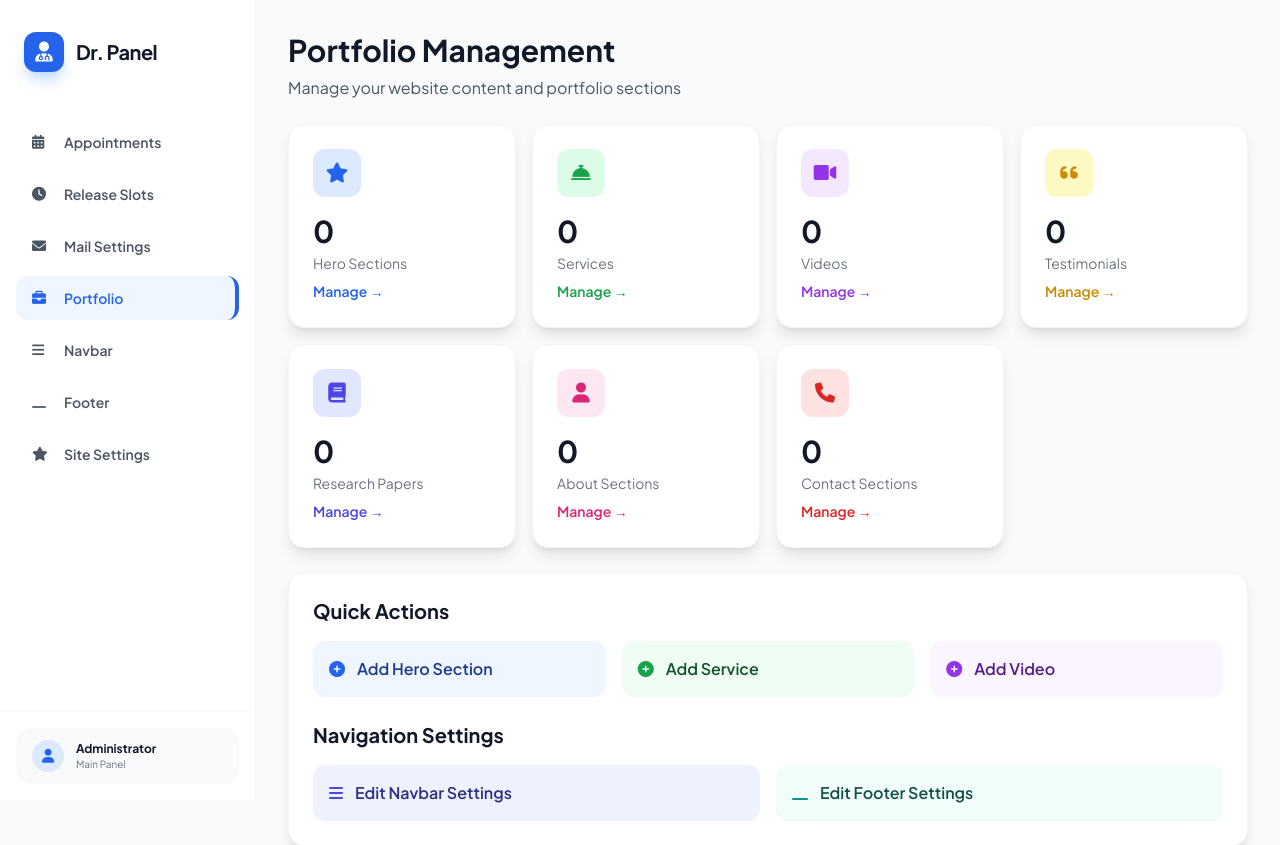
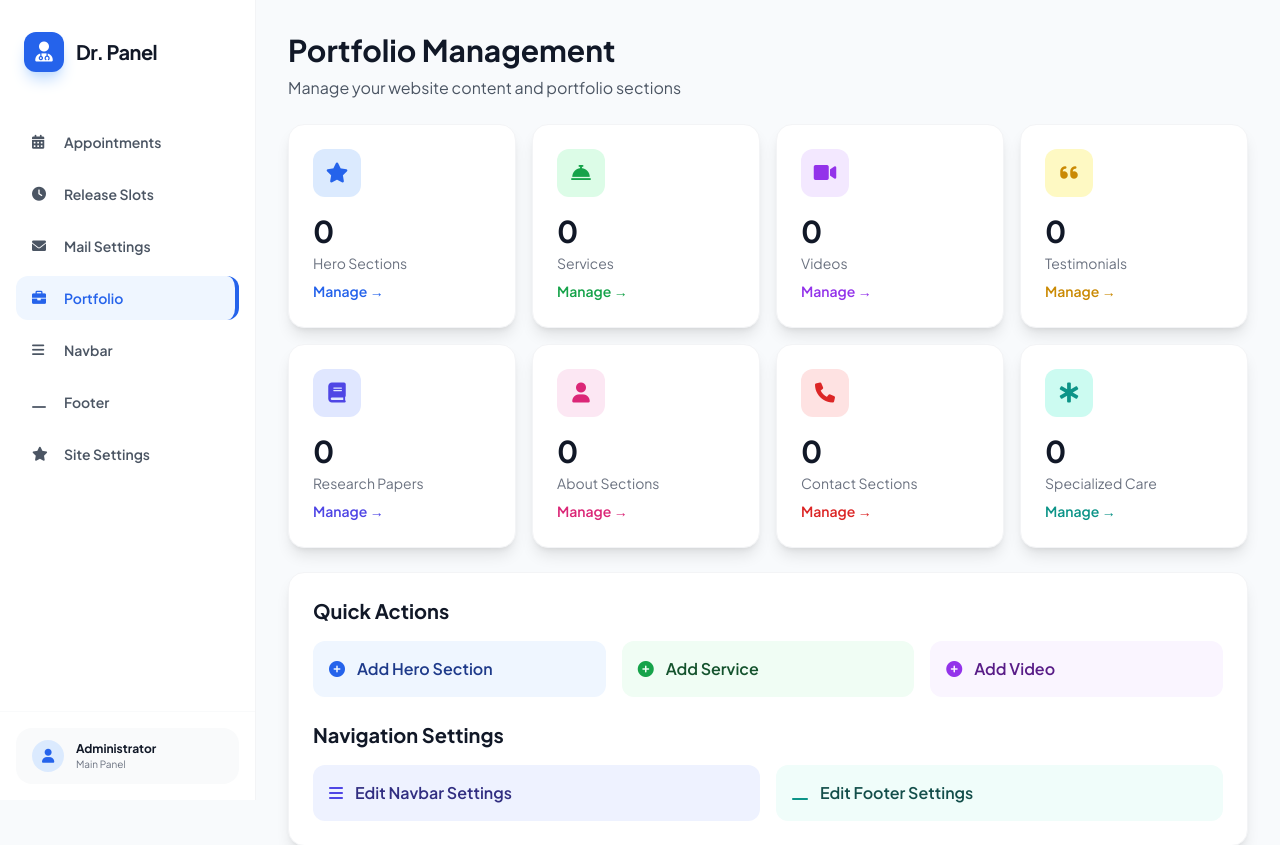
Before and after one commit to bonyaminshaznuz/drakbiplob, a Django app: page /admin-panel/portfolio/ in a window 1280 px wide. Shown: the top 845 px of the page. Run offline with Django 5.2, Linux system fonts and the light colour scheme; the visitor is signed in with stand-in values (Sample User, id 1); data that the repository does not hold is empty; some libraries are stand-ins or nearby versions.

Commit message:
update specialized section

```diff
--- a/Portfolio/templates/portfolio/dashboard.html
+++ b/Portfolio/templates/portfolio/dashboard.html
@@ -88,6 +88,17 @@
             <p class="text-sm text-gray-500">Contact Sections</p>
             <a href="{% url 'admin-contact-list' %}" class="text-red-600 text-sm font-semibold mt-2 inline-block hover:underline">Manage →</a>
         </div>
+
+        <div class="bg-white rounded-2xl p-6 shadow-lg border border-gray-100">
+            <div class="flex items-center justify-between mb-4">
+                <div class="h-12 w-12 bg-teal-100 rounded-xl flex items-center justify-center">
+                    <i class="fas fa-star-of-life text-teal-600 text-xl"></i>
+                </div>
+            </div>
+            <h3 class="text-3xl font-bold text-gray-900 mb-1">{{ services_section_count }}</h3>
+            <p class="text-sm text-gray-500">Specialized Care</p>
+            <a href="{% url 'admin-services-section-list' %}" class="text-teal-600 text-sm font-semibold mt-2 inline-block hover:underline">Manage →</a>
+        </div>
     </div>
 
     <!-- Quick Actions -->
--- a/Portfolio/views.py
+++ b/Portfolio/views.py
@@ -242,6 +242,7 @@ def admin_portfolio_dashboard(request):
     context = {
         'hero_count': HeroSection.objects.count(),
         'service_count': Service.objects.count(),
+        'services_section_count': ServicesSection.objects.count(),
         'video_count': Video.objects.count(),
         'testimonial_count': Testimonial.objects.count(),
         'research_count': Research.objects.count(),
--- a/frontend/src/routes/Home.jsx
+++ b/frontend/src/routes/Home.jsx
@@ -527,7 +527,7 @@ const Home = () => {
                     </div>
                 </section>
 
-                {/* Specialized Cancer Treatment */}
+                {/* Specialized Care Section */}
                 <section
                     className="py-12 sm:py-16 md:py-20 bg-gradient-to-br from-cream via-white to-softcream relative overflow-hidden">
                     <div className="absolute top-0 right-0 w-64 h-64 sm:w-96 sm:h-96 bg-primary/5 rounded-full blur-3xl"></div>
```
